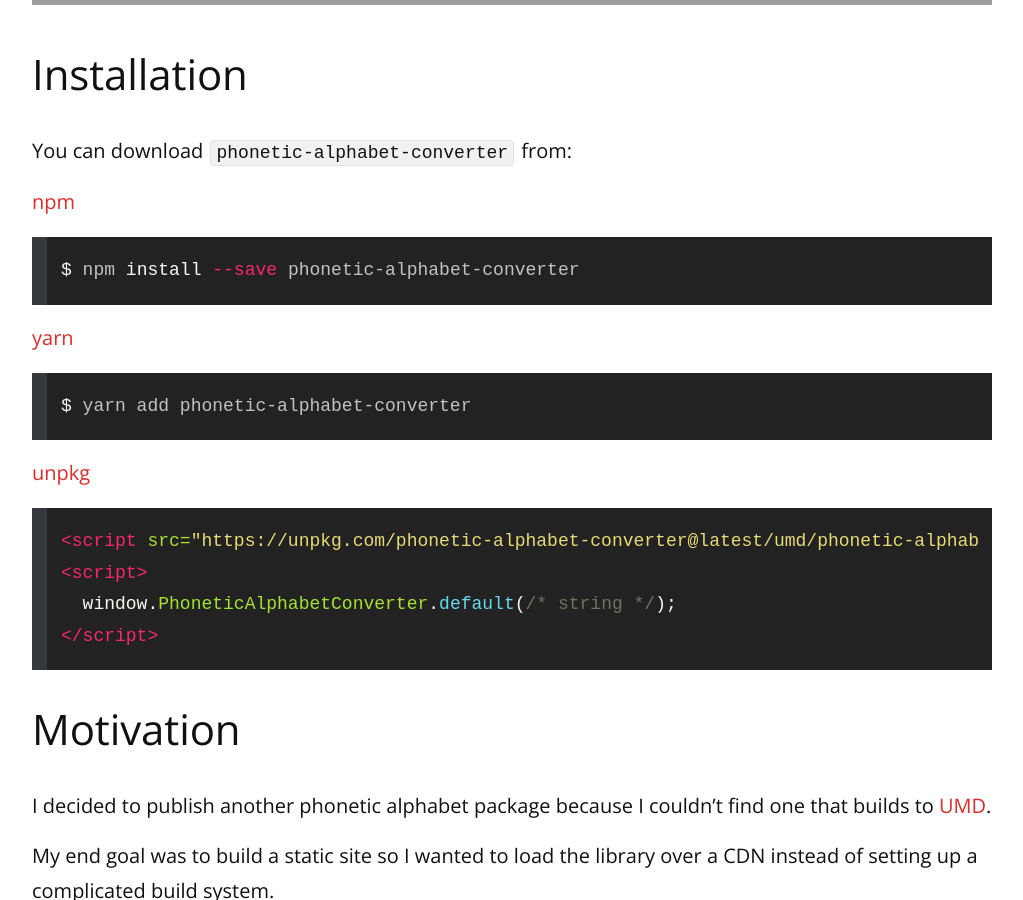
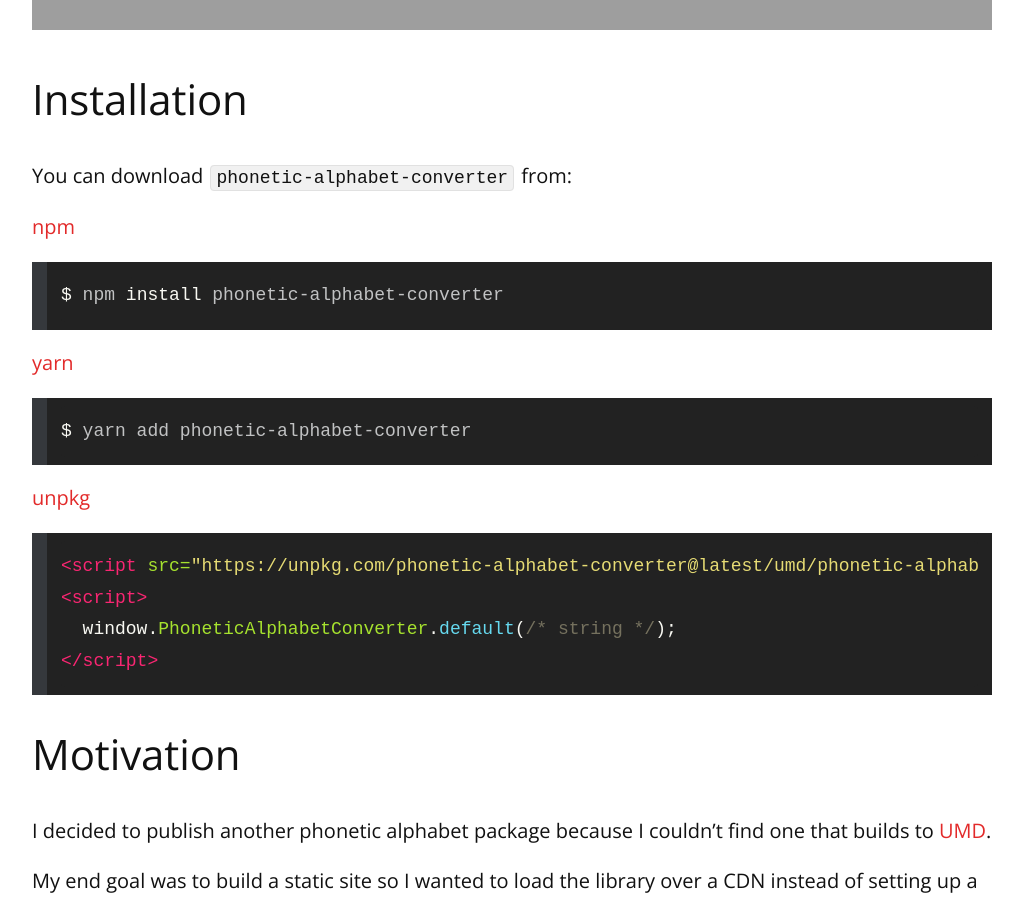
Before and after one commit to remarkablemark/remarkablemark.github.io, a Jekyll site: the page built from _posts/2020/2020-02-09-nato-phonetic-alphabet-converter.md, in a window 1280 px wide and 900 px high, scrolled down 570 px. Shown: the whole window, without its empty margins (128-1151 px from the left). Built offline with Jekyll 4.4.1, drawn with Linux system fonts in a browser that asks for light colours; comment, search, counter and statistics services are not loaded.

Commit message:
fix(posts): update "Phonetic Alphabet Converter"
Post: 2020-02-09-nato-phonetic-alphabet-converter.md

Increase iframe height to 300px since heading got larger.

````diff
--- a/_posts/2020/2020-02-09-nato-phonetic-alphabet-converter.md
+++ b/_posts/2020/2020-02-09-nato-phonetic-alphabet-converter.md
@@ -9,7 +9,7 @@
 
 [Phonetic Alphabet Converter](https://remarkablemark.org/phonetic-alphabet-converter/) parses a string into a list of [NATO phonetic alphabet](https://en.wikipedia.org/wiki/NATO_phonetic_alphabet) words.
 
-<iframe src="https://remarkablemark.org/phonetic-alphabet-converter/" frameBorder="0" width="100%" height="275px"></iframe>
+<iframe src="https://remarkablemark.org/phonetic-alphabet-converter/" frameBorder="0" width="100%" height="300px"></iframe>
 
 ## Installation
 
@@ -18,7 +18,7 @@
 [npm](https://www.npmjs.com/package/phonetic-alphabet-converter)
 
 ```sh
-$ npm install --save phonetic-alphabet-converter
+$ npm install phonetic-alphabet-converter
 ```
 
 [yarn](https://yarnpkg.com/package/phonetic-alphabet-converter)
````
